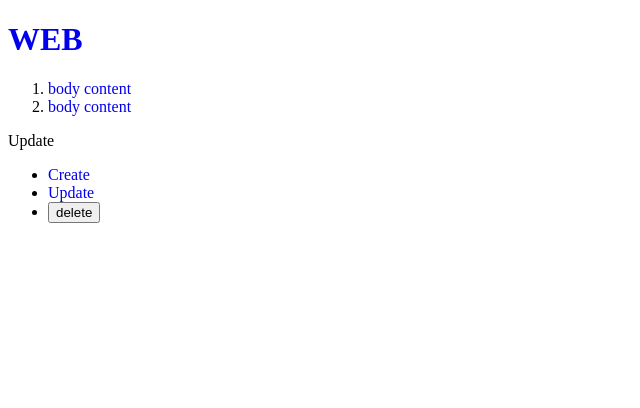
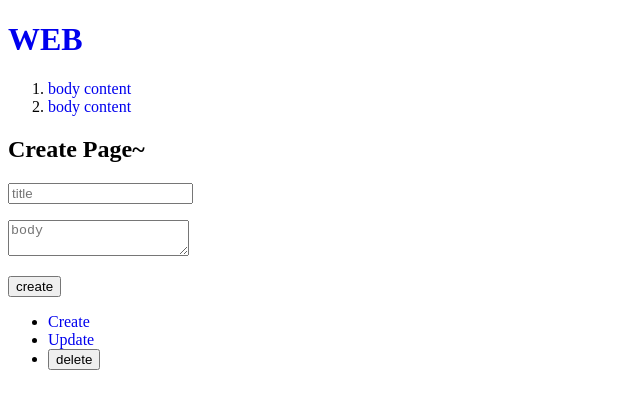
Before and after one commit to BeautyJeong/Next.js13, a Next.js app: page /update/1 in a window 1280 px wide. Shown: the top 408 px of the page, without its empty margins (0-640 px from the left). Built offline with nearby package versions, Linux system fonts and the light colour scheme; data requests are answered from the project's data file.

Commit message:
글 수정(update): Create 페이지 코드 가져옴

```diff
--- a/src/app/update/[id]/page.tsx
+++ b/src/app/update/[id]/page.tsx
@@ -1,5 +1,52 @@
+"use client"
+import {useParams, useRouter} from "next/navigation";
+import {useEffect, useState} from "react";
+
 export default function Update() {
-    return <>
-        Update
-    </>
+    const router = useRouter();
+    const params = useParams();
+    const id = params.id;
+    useEffect(()=>{
+        fetch('http://localhost:9999/topics/'+id)
+            .then(resp=>resp.json())
+            .then(result=>{
+                console.log(result);
+            })
+    }, []);
+    return (
+        <>
+            <h2>Create Page~</h2>
+            <form onSubmit={(event)=>{
+                event.preventDefault();
+                const title = (event.target as any).title.value;
+                const body = (event.target as any).body.value;
+                const options = {
+                    method: "POST",
+                    headers: {
+                        'Content-Type': 'application/json'
+                    },
+                    body: JSON.stringify({title, "body": {"content": body}})
+                }
+
+                fetch('http://localhost:9999/topics', options)
+                    .then(res=>res.json())
+                    .then(result=>{
+                        console.log(result)
+                        const lastId = result.id;
+                        router.push(`/read/${lastId}`); //생성한 글 페이지로 리디렉션
+                        router.refresh(); //서버 컴포넌트를 강제로 다시 랜더링 하도록 하는 기능, refresh 하기 전에 app/layout에서 fetch한 캐시 지우기
+                    })
+            }}>
+                <p>
+                    <input type="text" name="title" placeholder="title" />
+                </p>
+                <p>
+                    <textarea name="body" placeholder="body"></textarea>
+                </p>
+                <p>
+                    <input type="submit" value="create"/>
+                </p>
+            </form>
+        </>
+    )
 }
```
